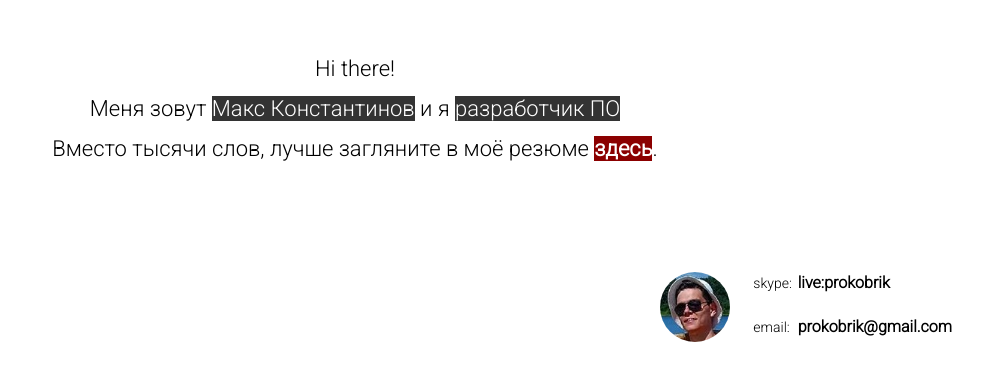
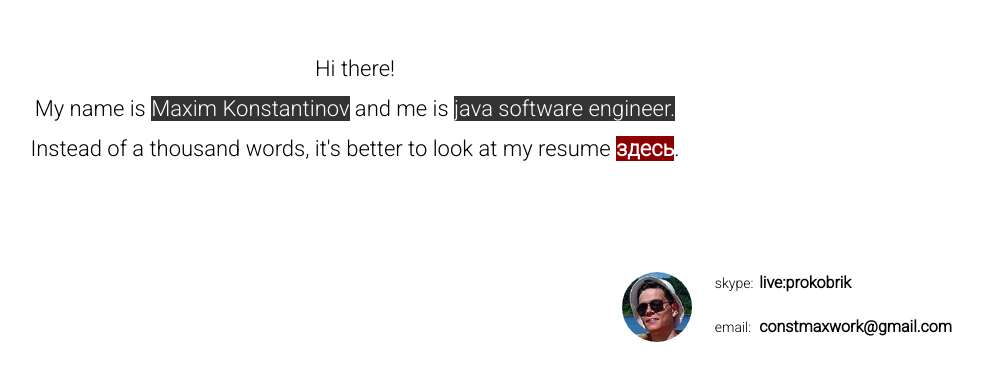
Before and after one commit to Bu66leSort/Bu66leSort.github.io, a plain HTML site: page index.html in a window 1280 px wide. Shown: the part 101-482 px from the top of the page, without its empty margins (285-1268 px from the left). Drawn offline with Linux system fonts and the light colour scheme.

Commit message:
Update index.html

```diff
--- a/index.html
+++ b/index.html
@@ -3,7 +3,7 @@
 <html>
 	<head>
 		<meta charset="utf-8">
-		<title>Макс Константинов | Резюме</title>
+		<title>Maxim Konstantinov | Resume</title>
 		<link href='https://fonts.googleapis.com/css?family=Roboto:300,300italic' rel='stylesheet' type='text/css'>
 		<link rel="stylesheet" href="css/style.css">
 		<link rel="icon" type="image/jpeg" href="docs/me.jpg" />
@@ -12,8 +12,8 @@
 		<div class="content">
 			<div class="intro">
 				<span>Hi there!</span><br/>
-				<span>Меня зовут <span class="highlight">Макс Константинов</span> и я <span class="highlight">разработчик ПО</span></span><br/>
-				<span>Вместо тысячи слов, лучше загляните в моё резюме <a href="https://github.com/Bu66leSort/Bu66leSort.github.io/raw/master/docs/cv_Konstantinov_Maksim.docx"><span class="highlight-red">здесь</span></a>.</span>
+				<span>My name is <span class="highlight">Maxim Konstantinov</span> and me is <span class="highlight">java software engineer.</span></span><br/>
+				<span>Instead of a thousand words, it's better to look at my resume <a href="https://github.com/Bu66leSort/Bu66leSort.github.io/raw/master/docs/cv_Konstantinov_Maksim.docx"><span class="highlight-red">здесь</span></a>.</span>
 			</div>
 			<table>
 				<tr>
@@ -32,7 +32,7 @@
 						<span>email:</span>
 					</td>
 					<td>
-						<a href="mailto:prokobrik@gmail.com">prokobrik@gmail.com</a>
+						<a href="mailto:prokobrik@gmail.com">constmaxwork@gmail.com</a>
 					</td>
 
 				</tr>
```
